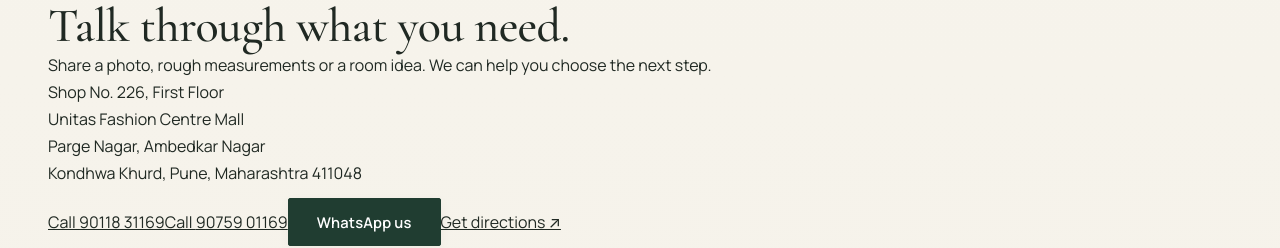
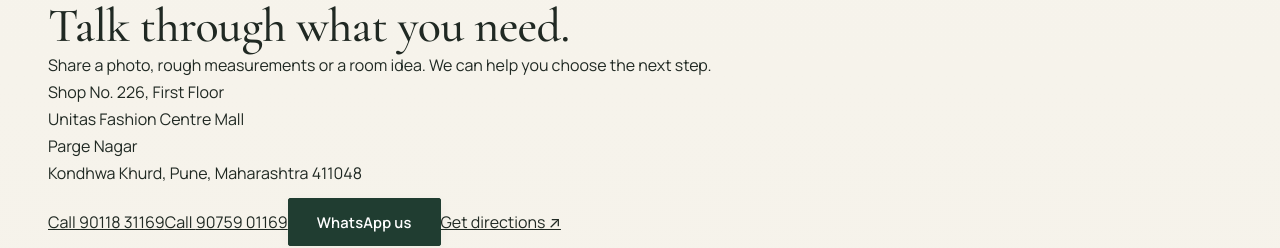
Before and after one commit to faisalahmad7/SK-emerald-landing-page, a React (Vite) app: page /about in a window 1280 px wide. Shown: the part 1180-1428 px from the top of the page. Built offline with nearby package versions, Linux system fonts and the light colour scheme.

Commit message:
Remove Ambedkar Nagar from public address text

```diff
--- a/src/data/business.js
+++ b/src/data/business.js
@@ -10,8 +10,8 @@ export const BUSINESS = {
   whatsapp: '919011831169', // VERIFY: which number should receive WhatsApp enquiries
   email: 'emeraldfurniturepune@gmail.com',
   showroom: {
-    lines: ['Shop No. 226, First Floor', 'Unitas Fashion Centre Mall', 'Parge Nagar, Ambedkar Nagar', 'Kondhwa Khurd, Pune, Maharashtra 411048'], // VERIFY
-    oneLine: 'Shop No. 226, First Floor, Unitas Fashion Centre Mall, Parge Nagar, Ambedkar Nagar, Kondhwa Khurd, Pune, Maharashtra 411048',
+    lines: ['Shop No. 226, First Floor', 'Unitas Fashion Centre Mall', 'Parge Nagar', 'Kondhwa Khurd, Pune, Maharashtra 411048'], // VERIFY
+    oneLine: 'Shop No. 226, First Floor, Unitas Fashion Centre Mall, Parge Nagar, Kondhwa Khurd, Pune, Maharashtra 411048',
   },
   // Sources disagree on hours (10 AM-9 PM vs 9 AM-9:30 PM), so none are published. VERIFY then set `hours`.
   hours: null,
```
